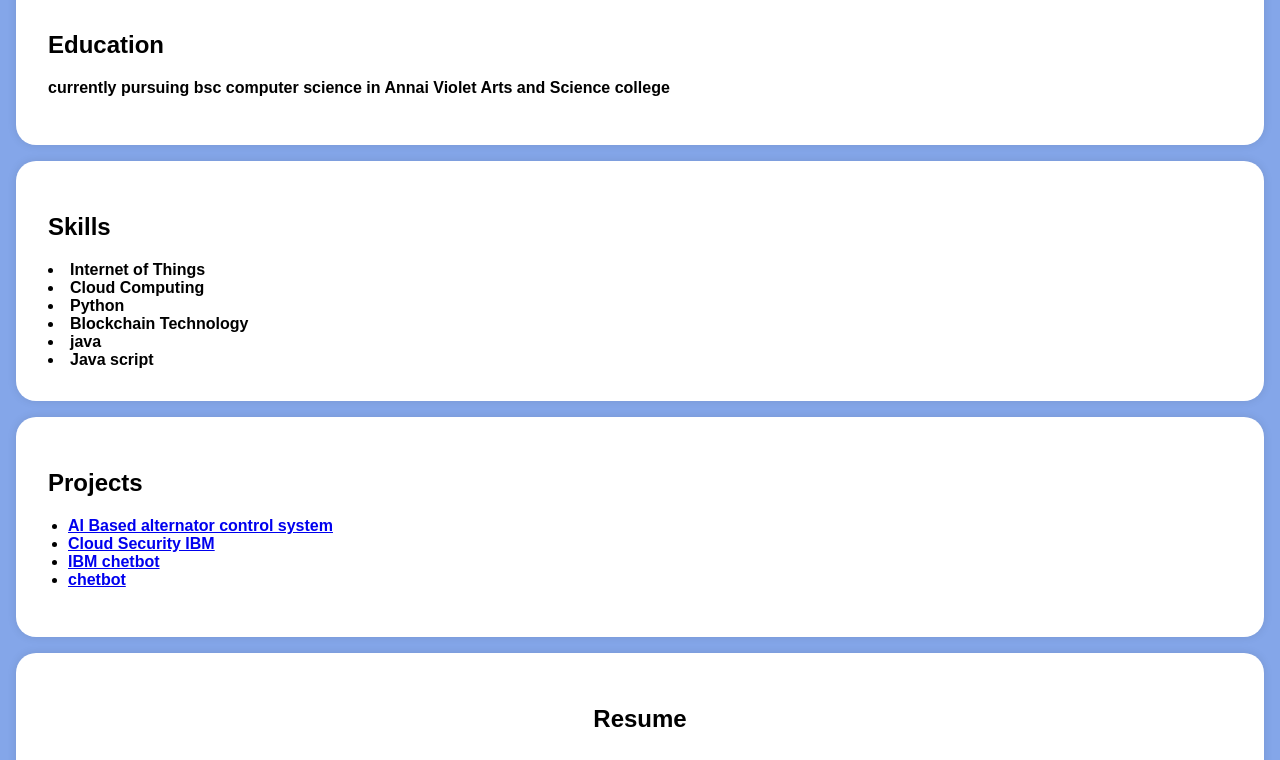
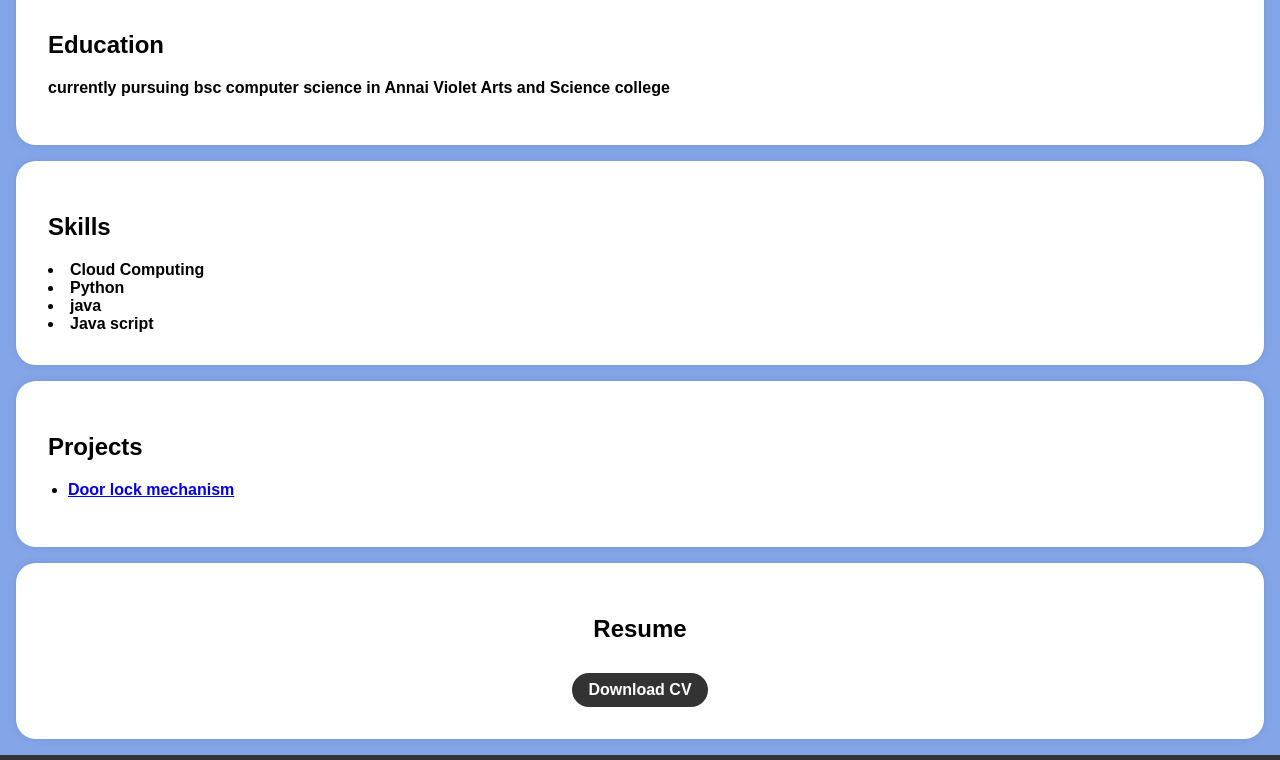
Before and after one commit to deena09092005/Dinesh.p, a plain HTML site: page index.html in a window 1280 px wide. Shown: the part 449-1209 px from the top of the page. Drawn offline with Linux system fonts and the light colour scheme.

Commit message:
Update index.html

```diff
--- a/index.html
+++ b/index.html
@@ -132,10 +132,8 @@
         <div class="section-content">
             <h2>Skills</h2>
             <ul></ul>
-                <li>Internet of Things</li>
                 <li>Cloud Computing</li>
                 <li>Python</li>
-                <li>Blockchain Technology</li>
                 <li>java</li>
                 <li>Java script</li>
             </ul>
@@ -146,10 +144,7 @@
         <div class="section-content">
             <h2>Projects</h2>
             <ul>
-                <li><a href="#">AI Based alternator control system</a></li>
-                <li><a href="#">Cloud Security IBM</a></li>
-                <li><a href="#">IBM chetbot</a></li>
-                <li><a href="#">chetbot</a></li>
+                <li><a href="#">Door lock mechanism </a></li>
                 <!-- Add more project links here -->
             </ul>
         </div>
```
